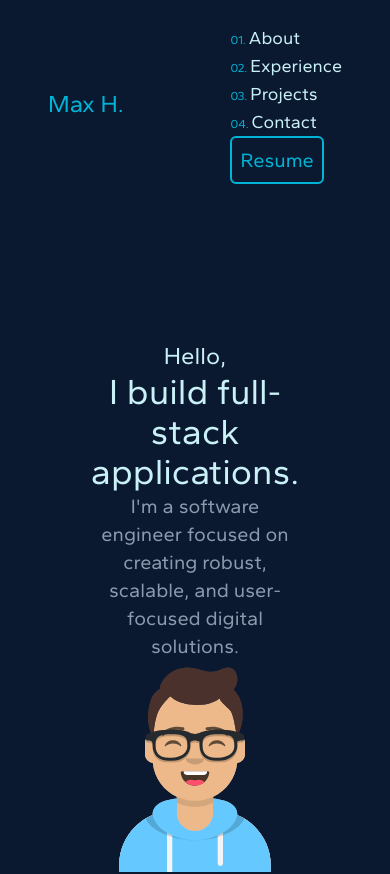
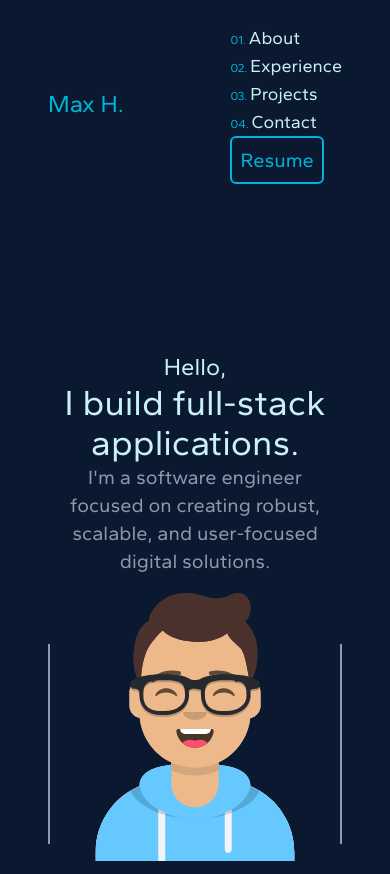
Before and after one commit to maxh1231/portfolio, a React (Vite) app: page / in a window 390 px wide. Shown: the top 874 px of the page. Built offline with nearby package versions, Linux system fonts and the light colour scheme.

Commit message:
landing style cleanup

```diff
--- a/src/App.jsx
+++ b/src/App.jsx
@@ -3,7 +3,7 @@ import { About, Contact, Experience, Landing, Projects } from './pages';
 
 function App() {
     return (
-        <section className='App mx-12 my-6 '>
+        <section className='App mx-12 mt-6'>
             <Nav />
             <Landing />
             <About />
--- a/src/components/Footer.jsx
+++ b/src/components/Footer.jsx
@@ -1,9 +1,7 @@
 const Footer = () => {
     return (
-        <section className="footer fixed bottom-0 h-[200px] border-x-2 border-grey z-[-5]">
-
-        </section>
-    )
-}
+        <section className='sticky bottom-0 h-[200px] border-x-2 border-grey'></section>
+    );
+};
 
 export default Footer;
--- a/src/pages/Landing.jsx
+++ b/src/pages/Landing.jsx
@@ -2,28 +2,18 @@ import avatar from '/images/avataaars.svg';
 
 const Landing = () => {
     return (
-        <section className='text-center flex flex-col md:flex-row md:text-left items-center h-screen justify-center w-[200px] sm:w-[400px] md:w-[600px] lg:w-[800px] m-auto'>
+        <section className='px-4 flex flex-col text-center md:flex-row md:text-left items-center h-screen justify-center'>
             <div className='md:w-[336px] lg:w-[536px]'>
-                <div>
-                    <p className='text-2xl md:text-4xl text-blue-white '>
-                        Hello,
-                    </p>
-                </div>
-                <div>
+                <p className='text-2xl md:text-4xl text-blue-white '>Hello,</p>
                 <p className='text-4xl md:text-6xl text-blue-white '>
                     I build full-stack applications.
                 </p>
-                </div>
-                <div>
                 <p className='text-xl md:text-4xl text-grey'>
                     I'm a software engineer focused on creating robust,
                     scalable, and user-focused digital solutions.
                 </p>
             </div>
-            </div>
-            <div>
-                <img src={avatar} alt='avatar' />
-            </div>
+            <img className='mt-2 md:m-0' src={avatar} alt='avatar' />
         </section>
     );
 };
```
Lines whose indentation alone changed are shown as unchanged.
